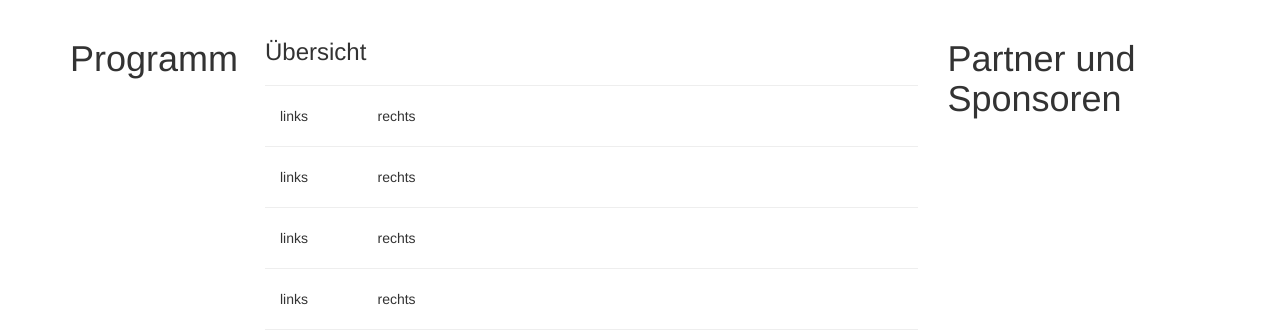
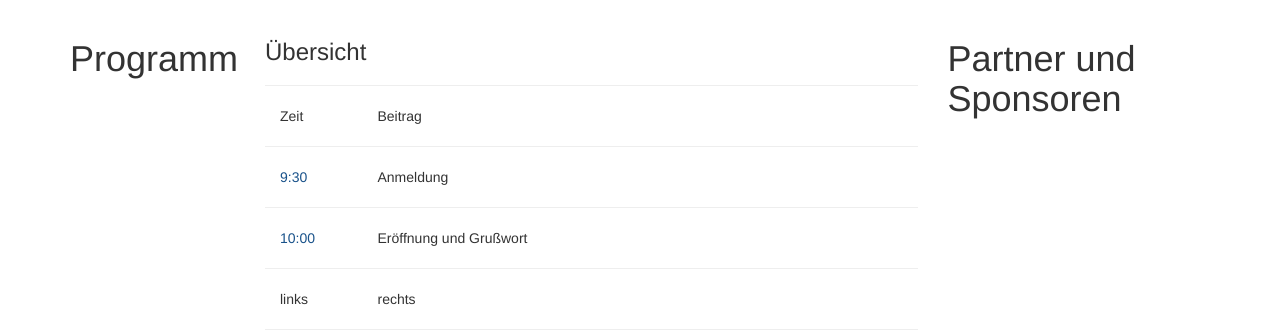
Before and after one commit to susedev/test, a Jekyll site: the page built from programm-uebersicht.html, in a window 1280 px wide. Shown: the part 218-553 px from the top of the page. Built offline with Jekyll 4.4.1, drawn with Linux system fonts in a browser that asks for light colours; nearby versions of some CDN libraries.

Commit message:
Edit from JekyllCMS

```diff
--- a/programm-uebersicht.html
+++ b/programm-uebersicht.html
@@ -6,27 +6,27 @@ title: Programm
 <hr noshade="noshade" size="1" />
 <div class="container">
 <div class="row">
-<div class="col-md-1">links</div>
+<div class="col-md-1">Zeit</div>
 
-<div class="col-md-2">rechts</div>
+<div class="col-md-2">Beitrag</div>
 </div>
 </div>
 
 <hr noshade="noshade" size="1" />
 <div class="container">
 <div class="row">
-<div class="col-md-1">links</div>
+<div class="col-md-1"><span style="color:#19528A;">9:30</span></div>
 
-<div class="col-md-2">rechts</div>
+<div class="col-md-2">Anmeldung</div>
 </div>
 </div>
 
 <hr noshade="noshade" size="1" />
 <div class="container">
 <div class="row">
-<div class="col-md-1">links</div>
+<div class="col-md-1"><span style="color:#19528A;">10:00</span></div>
 
-<div class="col-md-2">rechts</div>
+<div class="col-md-2">Er&ouml;ffnung und Gru&szlig;wort&nbsp;</div>
 </div>
 </div>
 
```
